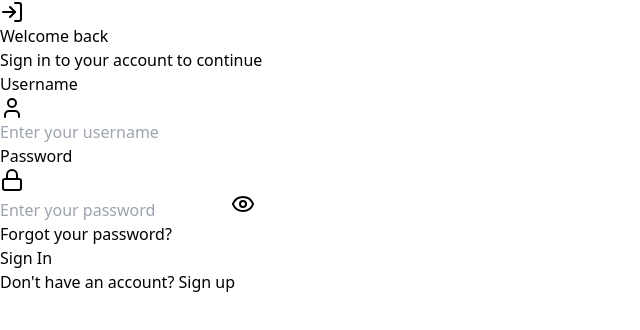
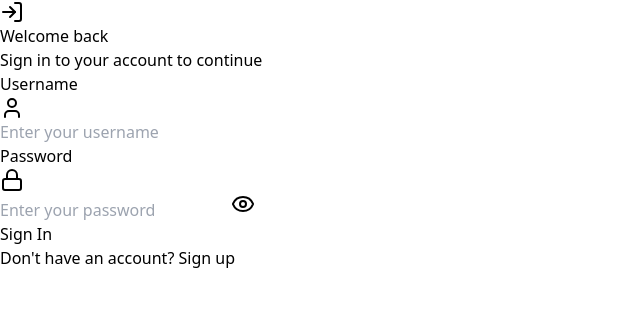
Before and after one commit to Liam-Barkley-BBD-Org/Team-Based-Todo-App, a React (Vite) app in the folder client/: page /login in a window 1280 px wide. Shown: the top 330 px of the page, without its empty margins (0-640 px from the left). Built offline with nearby package versions, Linux system fonts and the light colour scheme; no server answers.

Commit message:
removed reset password link

```diff
--- a/client/src/pages/LoginPage.tsx
+++ b/client/src/pages/LoginPage.tsx
@@ -160,16 +160,6 @@ const LoginPage: React.FC = () => {
                             )}
                         </div>
 
-                        {/* Forgot Password Link */}
-                        <div className="flex justify-end">
-                            <Link
-                                to="/reset-password"
-                                className="text-sm text-blue-600 hover:text-blue-700 font-medium transition-colors"
-                            >
-                                Forgot your password?
-                            </Link>
-                        </div>
-
                         {/* Submit Button */}
                         <button
                             type="submit"
```
